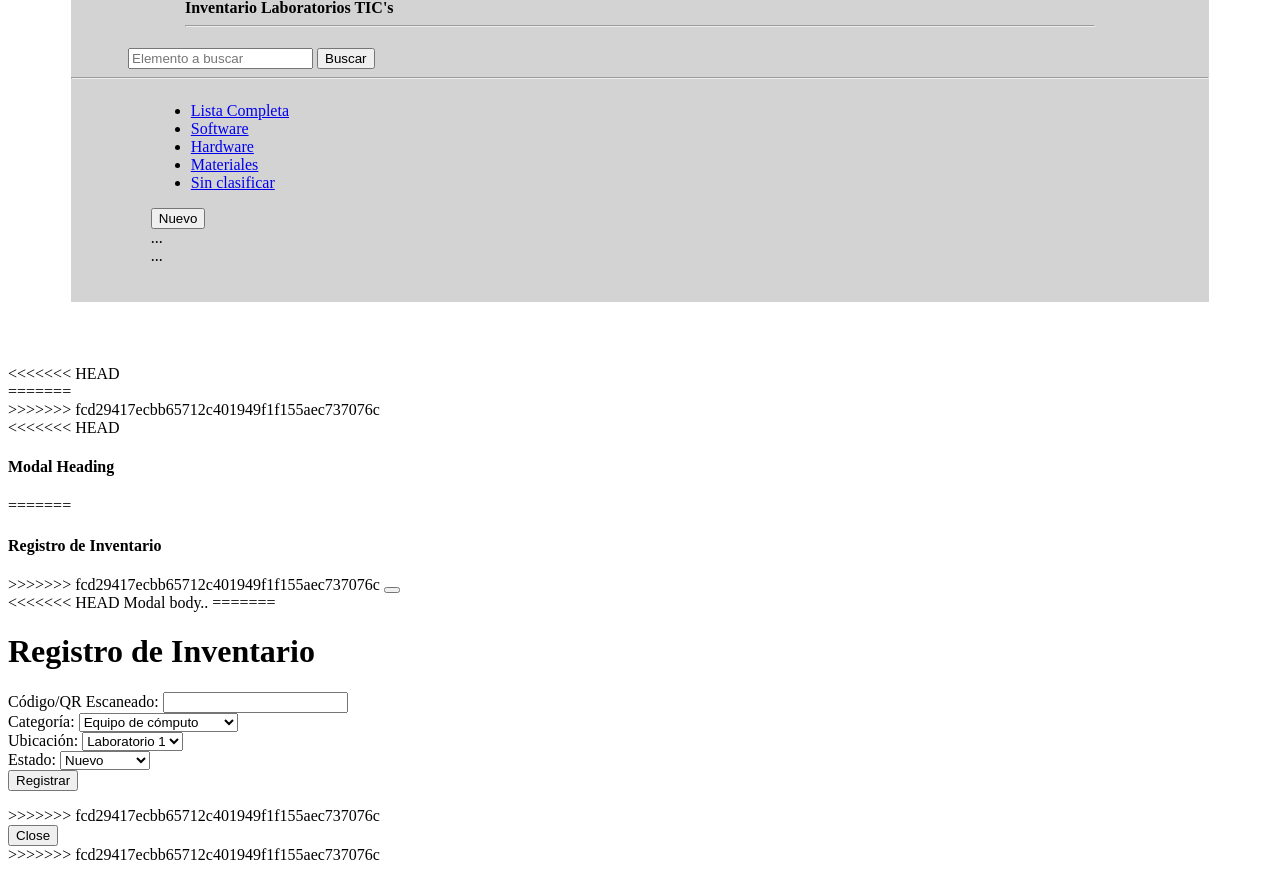
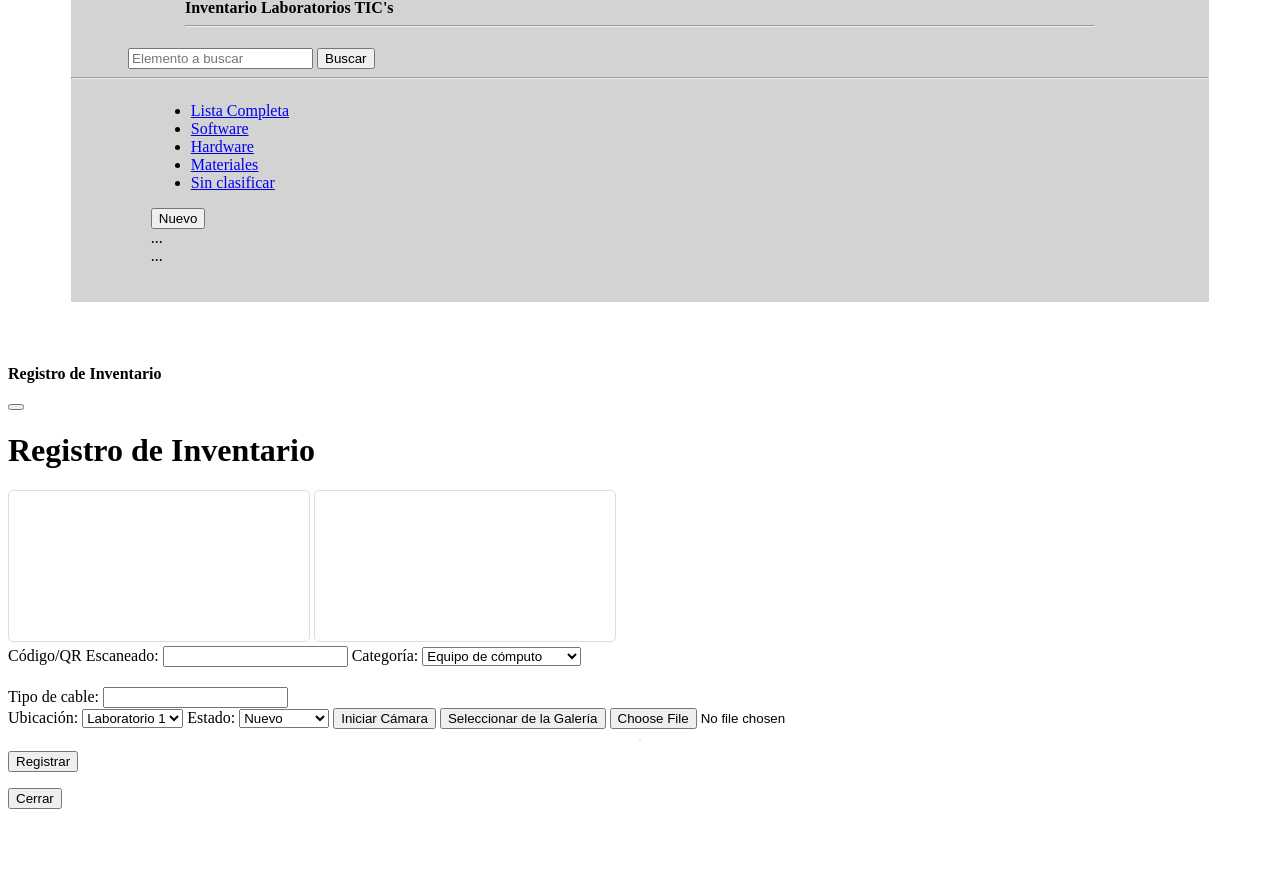
Before and after one commit to JuanmaTIUTEM/techLab, a CodeIgniter app: the page made by application/views/Inventario/vwPrincipal.php in a window 1280 px wide. Shown: the part 619-1491 px from the top of the page. After the commit the page ends 1428 px from the top, so only its background shows below. Run offline with CodeIgniter, Linux system fonts and the light colour scheme; a map, chart or similar area stays blank.

Commit message:
Camara e inventario

```diff
--- /dev/null
+++ b/application/views/Inventario/modal_registro.php
@@ -0,0 +1,117 @@
+<!-- Modal -->
+  <div class="modal fade" id="nwArticle">
+    <div class="modal-dialog modal-lg">
+      <div class="modal-content">
+        <!-- Modal Header -->
+        <div class="modal-header">
+          <h4 class="modal-title">Registro de Inventario</h4>
+          <button type="button" class="btn-close" data-bs-dismiss="modal"></button>
+        </div>
+        <!-- Modal Body -->
+        <div class="modal-body">
+          <h1>Registro de Inventario</h1>
+          <div id="reader" class="d-none" style="width: 300px; margin: auto;"></div>
+          <video id="cameraView" class="d-none"></video>
+          <canvas id="cameraCanvas" class="d-none"></canvas>
+          <form id="registroForm">
+            <label for="qrResult">Código/QR Escaneado:</label>
+            <input type="text" id="qrResult" name="qrResult" readonly class="form-control mb-3">
+            <label for="categoria">Categoría:</label>
+            <select id="categoria" name="categoria" class="form-select mb-3" onchange="toggleCableFields()">
+              <option value="computo">Equipo de cómputo</option>
+              <option value="perifericos">Periféricos</option>
+              <option value="materiales">Materiales electrónicos</option>
+              <option value="cables">Cables</option>
+            </select>
+            <div id="cableFields" class="d-none">
+              <label for="tipoCable">Tipo de cable:</label>
+              <input type="text" id="tipoCable" name="tipoCable" class="form-control mb-3">
+            </div>
+            <label for="ubicacion">Ubicación:</label>
+            <select id="ubicacion" name="ubicacion" class="form-select mb-3">
+              <option>Laboratorio 1</option>
+              <option>Laboratorio 2</option>
+              <option>Aula</option>
+            </select>
+            <label for="estado">Estado:</label>
+            <select id="estado" name="estado" class="form-select mb-3">
+              <option>Nuevo</option>
+              <option>Usado</option>
+              <option>Defectuoso</option>
+            </select>
+            <button type="button" class="btn btn-primary w-100 mb-3" onclick="startCamera()">Iniciar Cámara</button>
+            <button type="button" class="btn btn-secondary w-100 mb-3" onclick="selectFromGallery()">Seleccionar de la Galería</button>
+            <input type="file" id="fotoElemento" class="d-none" onchange="displaySelectedImage(event)">
+            <img id="previewImage" class="d-none">
+            <button type="submit" class="btn btn-success w-100">Registrar</button>
+          </form>
+        </div>
+        <!-- Modal Footer -->
+        <div class="modal-footer">
+          <button type="button" class="btn btn-danger" data-bs-dismiss="modal">Cerrar</button>
+        </div>
+      </div>
+    </div>
+  </div>
+
+  <script type="text/javascript">
+  	let videoStream;
+
+  	function startQrScanner() {
+  	  document.getElementById("reader").classList.remove("d-none");
+  	  document.getElementById("qrResult").classList.add("d-none");
+  	  const qrCodeSuccessCallback = (decodedText) => {
+  	    document.getElementById("qrResult").value = decodedText;
+  	    document.getElementById("reader").classList.add("d-none");
+  	  };
+  	  const html5QrCode = new Html5Qrcode("reader");
+  	  html5QrCode.start({ facingMode: "environment" }, { fps: 10 }, qrCodeSuccessCallback);
+  	}
+
+  	function toggleCableFields() {
+  	  const categoria = document.getElementById("categoria").value;
+  	  const cableFields = document.getElementById("cableFields");
+  	  cableFields.classList.toggle("d-none", categoria !== "cables");
+  	}
+
+  	function startCamera() {
+  	  const video = document.getElementById("cameraView");
+  	  const canvas = document.getElementById("cameraCanvas");
+  	  video.classList.remove("d-none");
+  	  canvas.classList.add("d-none");
+  	  if (navigator.mediaDevices && navigator.mediaDevices.getUserMedia) {
+  	    navigator.mediaDevices.getUserMedia({ video: true }).then((stream) => {
+  	      videoStream = stream;
+  	      video.srcObject = stream;
+  	    });
+  	  }
+  	}
+
+  	function capturePhoto() {
+  	  const video = document.getElementById("cameraView");
+  	  const canvas = document.getElementById("cameraCanvas");
+  	  const context = canvas.getContext("2d");
+  	  canvas.width = video.videoWidth;
+  	  canvas.height = video.videoHeight;
+  	  context.drawImage(video, 0, 0, canvas.width, canvas.height);
+  	  videoStream.getTracks().forEach((track) => track.stop());
+  	  video.classList.add("d-none");
+  	  canvas.classList.remove("d-none");
+  	}
+
+  	function selectFromGallery() {
+  	  document.getElementById("fotoElemento").click();
+  	}
+
+  	function displaySelectedImage(event) {
+  	  const file = event.target.files[0];
+  	  const preview = document.getElementById("previewImage");
+  	  const reader = new FileReader();
+  	  reader.onload = () => {
+  	    preview.src = reader.result;
+  	    preview.classList.remove("d-none");
+  	  };
+  	  reader.readAsDataURL(file);
+  	}
+
+  </script>
--- a/application/views/Inventario/vwPanelInventario.php
+++ b/application/views/Inventario/vwPanelInventario.php
@@ -1,5 +1,4 @@
-<!-- Nav tabs -->
-<div>
+
 
 
 <ul class="nav nav-tabs">
--- a/application/views/Inventario/vwPrincipal.php
+++ b/application/views/Inventario/vwPrincipal.php
@@ -1,120 +1,71 @@
 <style>
-	.w-90{
+  .w-90 {
     background-color: lightgrey;
     margin: 5%;
+  }
 
-
-	}
-	.pl-10{
+  .pl-10 {
     padding-left: 10%;
   }
-	.pr-10{
+
+  .pr-10 {
     padding-right: 10%;
   }
-	.pl-5{
+
+  .pl-5 {
     padding-left: 5%;
   }
-	.pr-5{
+
+  .pr-5 {
     padding-right: 5%;
   }
+
+  #cameraCanvas,
+  #cameraView {
+    max-width: 100%;
+    border: 1px solid #ddd;
+    border-radius: 5px;
+  }
+
+  #previewImage {
+    max-width: 100%;
+    height: auto;
+    margin: 10px auto;
+    display: block;
+    border: 1px solid #ddd;
+    border-radius: 5px;
+  }
+
+  #cableFields {
+    margin-top: 20px;
+  }
 </style>
+
 <body class="d-flex flex-column bg-success">
   <?php $this->load->view('Templates/navBar'); ?>
   <section class="d-flex flex-column justify-content-around w-90 rounded shadow">
     <div id="invTitle" class="text-center pl-10 pr-10">
-			<h4>Inventario Laboratorios TIC's <hr></h4>
+      <h4>Inventario Laboratorios TIC's
+        <hr>
+      </h4>
     </div>
     <div id="menu" class="d-flex flex-wrap justify-content-between pl-5 pr-5">
-			<div class="w-25">
-
-			</div>
+      <div class="w-25"></div>
       <div class="w-50">
         <div class="input-group mb-3">
           <input type="text" class="form-control" placeholder="Elemento a buscar" name="findData" id="findData">
           <button class="btn btn-info" type="submit">Buscar</button>
         </div>
       </div>
-			<div class="w-25 d-flex justify-content-center">
-
+      <div class="w-25 d-flex justify-content-center"></div>
     </div>
-		</div><hr>
-		<div id="menu" class="d-flex flex-wrap justify-content-center pl-5 pr-5 border border-2 rounded shadow-lg p-4 mb-4 bg-white" style="height: 200px; margin: 2%;">
-			<?php  $this->load->view('Inventario/vwPanelInventario');?>
+    <hr>
+    <div id="menu" class="d-flex flex-wrap justify-content-center pl-5 pr-5 border border-2 rounded shadow-lg p-4 mb-4 bg-white"
+      style="height: 200px; margin: 2%;">
+      <?php $this->load->view('Inventario/vwPanelInventario'); ?>
     </div>
   </section>
+
+<?php $this->load->view('Inventario/modal_registro'); ?>
+
 </body>
-<div class="modal fade" id="nwArticle">
-<<<<<<< HEAD
-  <div class="modal-dialog">
-=======
-  <div class="modal-dialog modal-lg">
->>>>>>> fcd29417ecbb65712c401949f1f155aec737076c
-    <div class="modal-content">
-
-      <!-- Modal Header -->
-      <div class="modal-header">
-<<<<<<< HEAD
-        <h4 class="modal-title">Modal Heading</h4>
-=======
-        <h4 class="modal-title">Registro de Inventario</h4>
->>>>>>> fcd29417ecbb65712c401949f1f155aec737076c
-        <button type="button" class="btn-close" data-bs-dismiss="modal"></button>
-      </div>
-
-      <!-- Modal body -->
-      <div class="modal-body">
-<<<<<<< HEAD
-        Modal body..
-=======
-
-      	<h1>Registro de Inventario</h1>
-      	<div id="reader" style="width: 300px; margin: auto;"></div>
-      	<form id="registroForm">
-      	  <label for="qrResult">Código/QR Escaneado:</label>
-      	  <input type="text" id="qrResult" name="qrResult" readonly><br>
-      	  <label for="categoria">Categoría:</label>
-      	  <select id="categoria" name="categoria">
-      	    <option>Equipo de cómputo</option>
-      	    <option>Periféricos</option>
-      	    <option>Materiales electrónicos</option>
-      	  </select><br>
-      	  <label for="ubicacion">Ubicación:</label>
-      	  <select id="ubicacion" name="ubicacion">
-      	    <option>Laboratorio 1</option>
-      	    <option>Laboratorio 2</option>
-      	    <option>Aula</option>
-      	  </select><br>
-      	  <label for="estado">Estado:</label>
-      	  <select id="estado" name="estado">
-      	    <option>Nuevo</option>
-      	    <option>Usado</option>
-      	    <option>Defectuoso</option>
-      	  </select><br>
-      	  <button type="submit">Registrar</button>
-      	</form>
-
->>>>>>> fcd29417ecbb65712c401949f1f155aec737076c
-      </div>
-
-      <!-- Modal footer -->
-      <div class="modal-footer">
-        <button type="button" class="btn btn-danger" data-bs-dismiss="modal">Close</button>
-      </div>
-
-    </div>
-  </div>
-</div>
-<script type="text/javascript">
-	function nwArticle(){
-		$('#nwArticle').modal('show');
-	}
-<<<<<<< HEAD
-=======
-	const qrCodeSuccessCallback = (decodedText, decodedResult) => {
-      document.getElementById('qrResult').value = decodedText;
-    };
-    const html5QrCode = new Html5Qrcode("reader");
-    html5QrCode.start({ facingMode: "environment" }, { fps: 10 }, qrCodeSuccessCallback);
-  </script>
->>>>>>> fcd29417ecbb65712c401949f1f155aec737076c
-</script>
--- a/application/views/Principal/content.php
+++ b/application/views/Principal/content.php
@@ -6,11 +6,9 @@
     }
 
     #main-container {
-        max-width: 800px; /* Ancho máximo del contenido */
+        max-width: 100%; /* Ancho máximo del contenido */
         padding: 20px;
-        background-color: white;
         border-radius: 10px;
-        box-shadow: 0 4px 8px rgba(0, 0, 0, 0.1);
         margin: 0 auto;
     }
 
--- a/application/views/Templates/head.php
+++ b/application/views/Templates/head.php
@@ -25,7 +25,7 @@
 
 	<!--JS-->
 	<script src="https://cdn.jsdelivr.net/npm/html5-qrcode/minified/html5-qrcode.min.js"></script>
-	<script src="<?php echo base_url(); ?>assets/js/functions.js"></script>
+
 
 
 </head>
```
Lines whose indentation alone changed are shown as unchanged.
